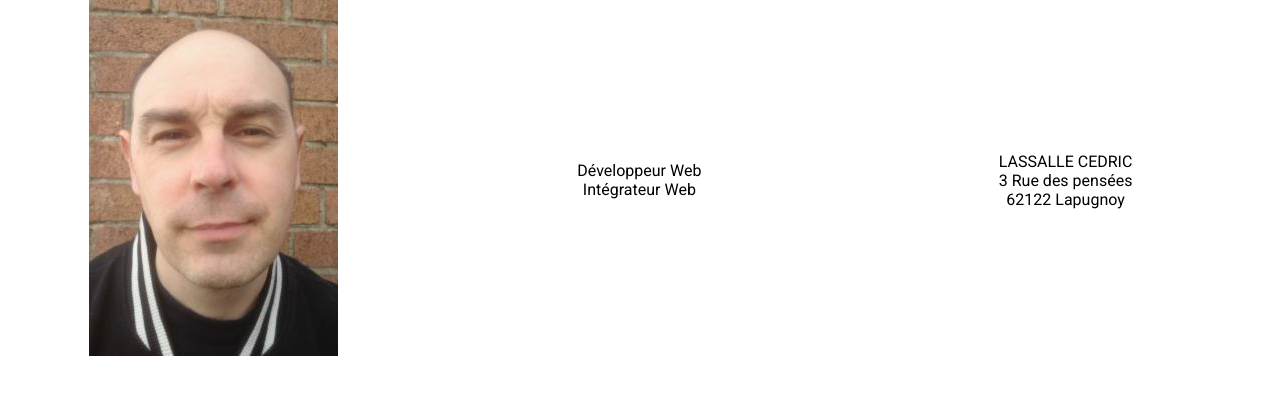
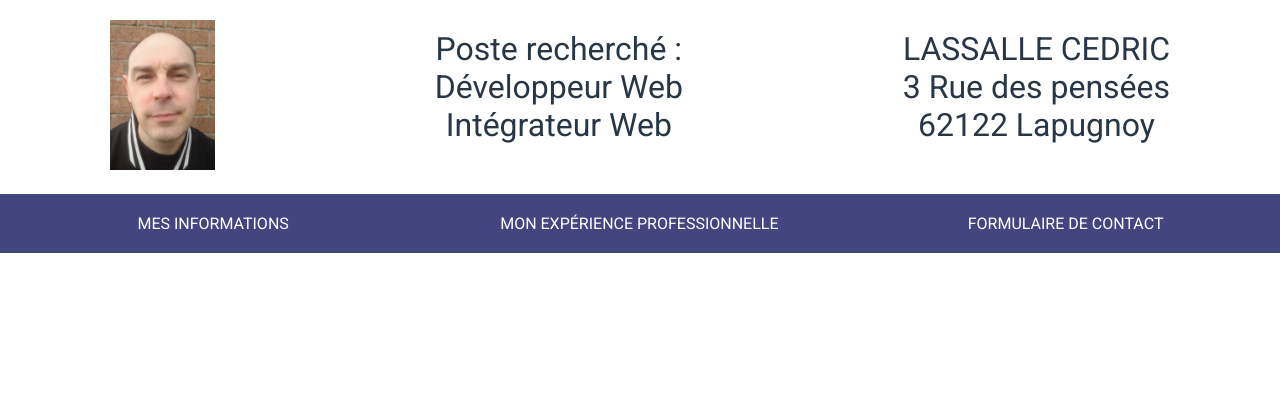
Before and after one commit to fortanza/CV, a plain HTML site: page index.html in a window 1280 px wide. Drawn offline with Linux system fonts and the light colour scheme.

Commit message:
Déplacment de default.css dans le dossier css et création du menu de na

```diff
--- a/default.css
+++ b/css/default.css
@@ -5,8 +5,9 @@ body {
     font-family: 'Roboto', sans-serif;
 }
 
-.size3em{
-    font-size: 3em;
+
+.size2em{
+    font-size: 2em;
 }
 
 .colorBluedark{
@@ -23,27 +24,18 @@ body {
 
 /* Header */
 
-header{
+.presentation{
 
     display: flex;
+    justify-content: space-around;
     align-items: center;
     text-align: center;
+    margin-bottom: 20px;
 }
 
-.photoProfil{
-    width: 33.3%;
-}
-
-.photoProfil .img{
-    height: 200px;
-}
-
-.posteRecherche{
-    width: 33.3%;
-}
-
-.infoPerso{
-    width: 33.3%;
+.photoProfil img{
+    height: 150px;
+    padding-top: 20px;
 }
 
 /* Fin Header */
--- /dev/null
+++ b/css/menu.css
@@ -0,0 +1,48 @@
+nav{
+    background: #424580;
+}
+
+nav ul {
+    margin: 0;
+    padding: 0;
+    display: flex;
+
+
+}
+
+nav li{
+    list-style-type: none;
+    width: 33.3%;
+    text-align: center;
+}
+
+nav a{
+    color: white;
+    padding: 20px 30px;
+    display: block;
+    text-transform: uppercase;
+    text-decoration: none;
+}
+
+nav li:hover a {
+    padding: 15px 30px 20px 30px;
+
+}
+
+.menuInfo:hover{
+    border-top: 5px solid #4c8;
+    background-color: rgba(64, 200, 130, 0.25);
+    transition: all .7s;
+}
+
+.menuExp:hover{
+    border-top: 5px solid #f1dc4f;
+    background-color: rgba(241, 211, 79, 0.25);
+    transition: all .7s;
+}
+
+.menuContact:hover{
+    border-top: 5px solid #e44d26;
+    background-color: rgba(228, 77, 38, 0.15);
+    transition: all .7s;
+}
--- a/index.html
+++ b/index.html
@@ -3,25 +3,43 @@
 <head>
     <meta charset="UTF-8">
     <meta name="viewport" content="width=device-width, initial-scale=1.0">
-    <link rel="stylesheet" href="default.css">
+    <link rel="stylesheet" href="/css/default.css">
+    <link rel="stylesheet" href="/css/menu.css">
     <link rel="preconnect" href="https://fonts.gstatic.com">
     <link href="https://fonts.googleapis.com/css2?family=Roboto:wght@100;400&display=swap" rel="stylesheet">
     <title>Curriculum Vitae LASSALLE CEDRIC</title>
 </head>
 <body>
     <header>
+        <div class="presentation">
             <div class="photoProfil">
                 <img src="assets/pictures/photoProfil.png" alt="photoProfil">
             </div>
-        <div class="posteRecherche">
+            <div class="posteRecherche size2em colorBluedark">
+                Poste recherché : <br>
                 Développeur Web  <br>
                 Intégrateur Web
             </div>
-        <div class="infoPerso">
+            <div class="infoPerso size2em colorBluedark">
                 LASSALLE CEDRIC <br>
                 3 Rue des pensées <br>
                 62122 Lapugnoy
             </div>
+        </div>
+        <nav>
+            <ul>
+
+                <li class="menuInfo">
+                    <a href="#">Mes informations</a>
+                </li>
+                <li class="menuExp">
+                    <a href="#">Mon expérience professionnelle</a>
+                </li>
+                <li class="menuContact">
+                    <a href="#">Formulaire de contact</a>
+                </li>
+            </ul>
+        </nav>
     </header>
 </body>
 </html>
```
Lines whose indentation alone changed are shown as unchanged.
